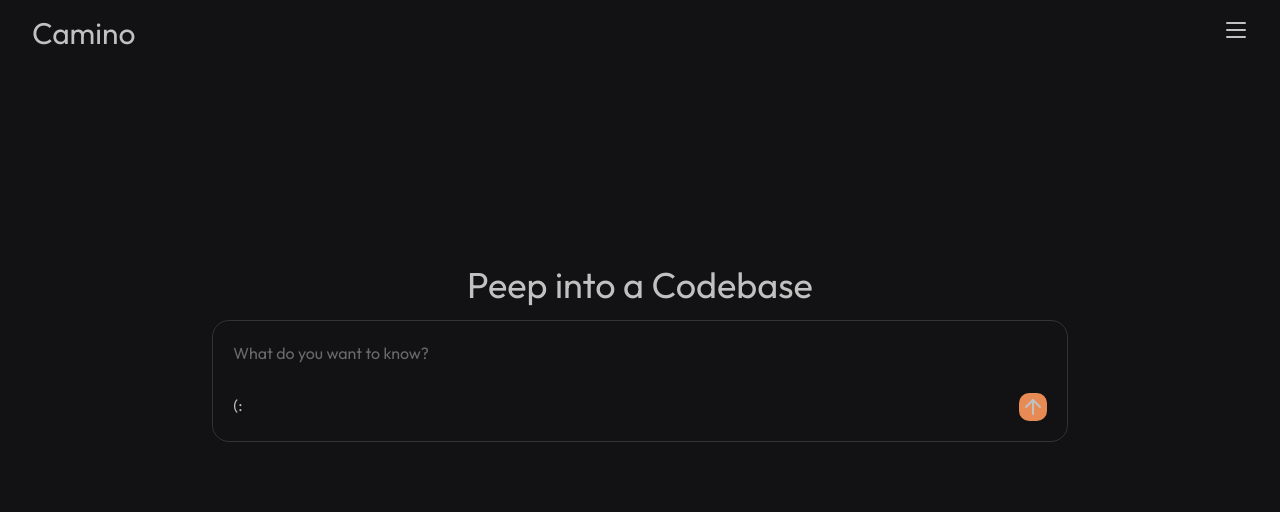
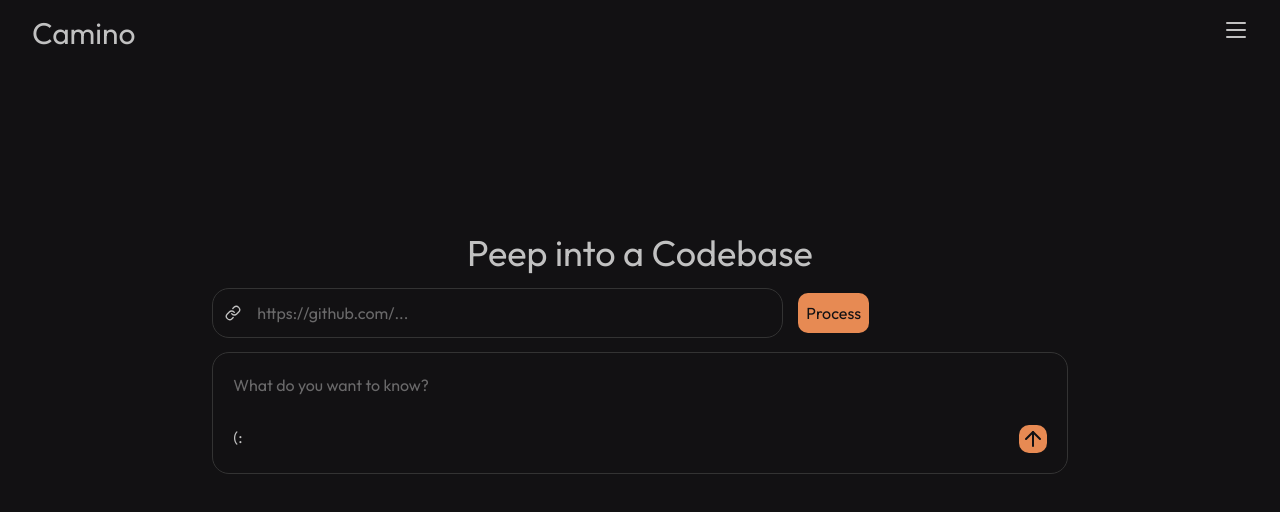
Before and after one commit to jballo/camino, a Next.js app in the folder Frontend/: page / in a window 1280 px wide. Shown: the top 512 px of the page. Built offline with nearby package versions, Linux system fonts and the light colour scheme.

Commit message:
Todo: Added input for url repos

```diff
--- a/Frontend/src/app/page.tsx
+++ b/Frontend/src/app/page.tsx
@@ -1,6 +1,6 @@
 import Header from "@/components/header";
-import { Button, Textarea } from "@headlessui/react";
-import { ArrowUp } from "lucide-react";
+import { Button, Input, Textarea } from "@headlessui/react";
+import { ArrowUp, Link } from "lucide-react";
 
 export default function Home() {
   return (
@@ -13,6 +13,23 @@
           <div className="flex justify-center">
             <h2 className="text-4xl">Peep into a Codebase</h2>
           </div>
+          <div className="flex w-full gap-4 items-center">
+            <div className="flex flex-row outline-1 outline-accent rounded-2xl p-3 gap-4 w-2/3">
+              <div className="flex items-center">
+                <Link className="w-4 h-4" />
+              </div>
+              <Input
+                placeholder="https://github.com/..."
+                className="focus:outline-none w-115"
+              />
+            </div>
+            <Button
+              className="flex h-10 bg-primary rounded-md justify-center items-center p-2 text-primary-foreground"
+              aria-label="Submit"
+            >
+              Process
+            </Button>
+          </div>
           <div className="flex flex-col outline-1 outline-accent rounded-2xl p-5 gap-7 w-full max-w-[1000px]">
             <Textarea
               placeholder="What do you want to know?"
@@ -21,7 +38,7 @@
             <div className="flex w-full justify-between">
               <p>(:</p>
               <Button
-                className="flex w-7 h-7 bg-primary rounded-md justify-center items-center"
+                className="flex w-7 h-7 bg-primary rounded-md justify-center items-center text-primary-foreground"
                 aria-label="Submit"
               >
                 <div>
```
